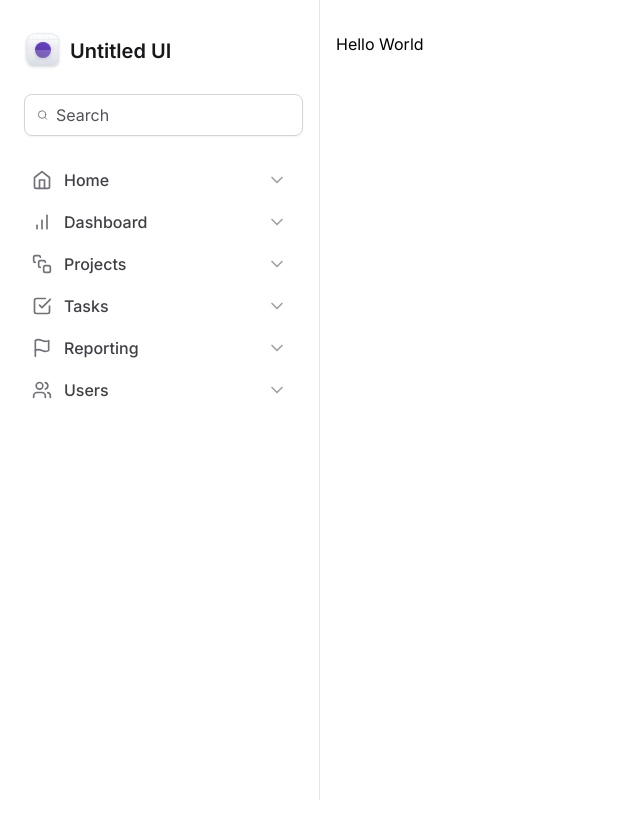
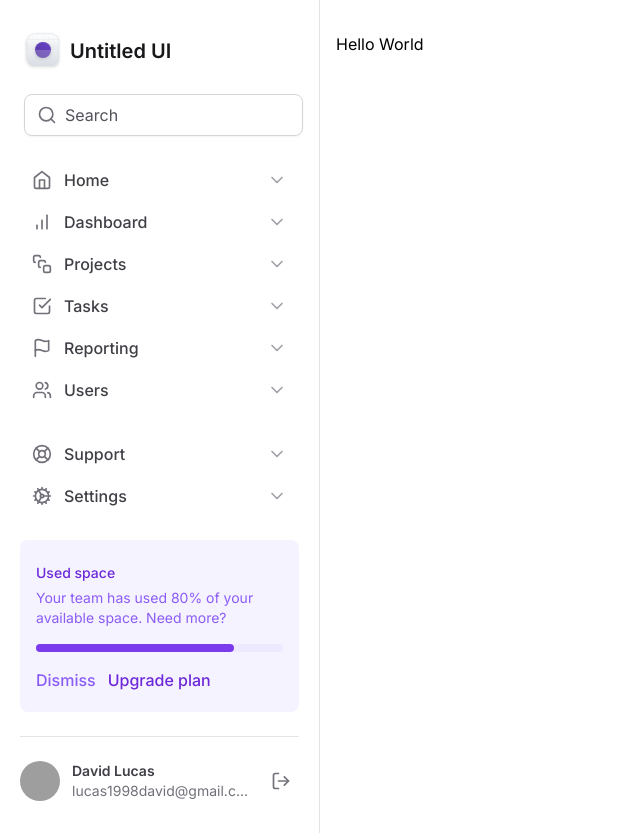
Before and after one commit to thereallucas98/tailwind-dashboard, a Next.js app: page / in a window 1280 px wide. Shown: the whole page, without its empty margins (0-640 px from the left). Before the commit the page ends 800 px from the top, so only its background shows below. Built offline with nearby package versions, Linux system fonts and the light colour scheme; grey boxes are pictures that could not be loaded.

Commit message:
finished sidebar

```diff
--- /dev/null
+++ b/src/components/Input.tsx
@@ -0,0 +1,29 @@
+import { ComponentProps } from 'react'
+
+type InputPrefixProps = ComponentProps<'div'>
+
+export function Prefix(props: InputPrefixProps) {
+  return <div {...props} />
+}
+
+type InputControlProps = ComponentProps<'input'>
+
+export function Control(props: InputControlProps) {
+  return (
+    <input
+      className="flex-1 border-0 bg-transparent p-0 text-zinc-900 placeholder-zinc-600"
+      {...props}
+    />
+  )
+}
+
+type InputRootProps = ComponentProps<'div'>
+
+export function Root(props: InputRootProps) {
+  return (
+    <div
+      className="mx-1 flex w-full items-center gap-2 rounded-lg border border-zinc-300 px-3 py-2 shadow-sm"
+      {...props}
+    />
+  )
+}
--- a/src/components/Sidebar/MainNavigation/index.tsx
+++ /dev/null
@@ -1,23 +0,0 @@
-import {
-  BarChart,
-  CheckSquare,
-  Flag,
-  Home,
-  SquareStack,
-  Users,
-} from 'lucide-react'
-
-import { NavItem } from './NavItem'
-
-export function MainNavigation() {
-  return (
-    <nav className="space-y-0.5">
-      <NavItem title="Home" icon={Home} />
-      <NavItem title="Dashboard" icon={BarChart} />
-      <NavItem title="Projects" icon={SquareStack} />
-      <NavItem title="Tasks" icon={CheckSquare} />
-      <NavItem title="Reporting" icon={Flag} />
-      <NavItem title="Users" icon={Users} />
-    </nav>
-  )
-}
--- /dev/null
+++ b/src/components/Sidebar/Profile.tsx
@@ -0,0 +1,22 @@
+import { LogOut } from 'lucide-react'
+
+export function Profile() {
+  return (
+    <div className="grid-cols-profile grid items-center gap-3">
+      <img
+        src="https://github.com/thereallucas98.png"
+        className="h-10 w-10 rounded-full"
+        alt=""
+      />
+      <div className="flex flex-col truncate">
+        <span className="text-sm font-semibold text-zinc-700">David Lucas</span>
+        <span className="truncate text-sm text-zinc-500">
+          lucas1998david@gmail.com
+        </span>
+      </div>
+      <button type="button" className="ml-auto rounded-md p-2 hover:bg-zinc-50">
+        <LogOut className="h-5 w-5 text-zinc-500" />
+      </button>
+    </div>
+  )
+}
--- /dev/null
+++ b/src/components/Sidebar/UsedSpaceWidget.tsx
@@ -0,0 +1,44 @@
+import { Cog, LifeBuoy } from 'lucide-react'
+
+import { NavItem } from './NavItem'
+
+export function UseSpaceWidget() {
+  return (
+    <div className="mt-auto flex flex-col gap-6">
+      <nav className="space-y-0.5">
+        <NavItem title="Support" icon={LifeBuoy} />
+        <NavItem title="Settings" icon={Cog} />
+      </nav>
+
+      <div className="flex flex-col gap-4 rounded-lg bg-violet-50 px-4 py-5">
+        <div className="space-y-1">
+          <span className="text-sm/5 font-medium text-violet-700">
+            Used space
+          </span>
+          <p className="text-sm/5 text-violet-500">
+            Your team has used 80% of your available space. Need more?
+          </p>
+        </div>
+
+        <div className="h2 rounded-full bg-violet-100">
+          <div className="h-2 w-4/5 rounded-full bg-violet-600" />
+        </div>
+
+        <div className="space-x-3">
+          <button
+            type="button"
+            className="text-small font-medium text-violet-500 hover:text-violet-700"
+          >
+            Dismiss
+          </button>
+          <button
+            type="button"
+            className="text-small font-medium text-violet-700 hover:text-violet-900"
+          >
+            Upgrade plan
+          </button>
+        </div>
+      </div>
+    </div>
+  )
+}
--- a/src/components/Sidebar/index.tsx
+++ b/src/components/Sidebar/index.tsx
@@ -1,20 +1,43 @@
-import { Search } from 'lucide-react'
+import {
+  BarChart,
+  CheckSquare,
+  Flag,
+  Home,
+  Search,
+  SquareStack,
+  Users,
+} from 'lucide-react'
+
+import * as Input from '@/components/Input'
+
 import { Logo } from './Logo'
-import { MainNavigation } from './MainNavigation'
+import { NavItem } from './NavItem'
+import { UseSpaceWidget } from './UsedSpaceWidget'
+import { Profile } from './Profile'
 
 export function Sidebar() {
   return (
-    <aside className="space-y-6 border-r border-zinc-200 px-5 py-8">
+    <aside className="flex flex-col gap-6 border-r border-zinc-200 px-5 py-8">
       <Logo />
-      <div className="mx-1 flex w-full items-center gap-2 rounded-lg border border-zinc-300 px-3 py-2 shadow-sm">
-        <Search className="h-5 w-5 text-zinc-500" />
-        <input
-          type="text"
-          placeholder="Search"
-          className="border-o flex-1 bg-transparent p-0 text-zinc-900 placeholder-zinc-600"
-        />
-      </div>
-      <MainNavigation />
+      <Input.Root>
+        <Input.Prefix>
+          <Search className="h5 w-5 text-zinc-500" />
+        </Input.Prefix>
+        <Input.Control placeholder="Search" />
+      </Input.Root>
+      <nav className="space-y-0.5">
+        <NavItem title="Home" icon={Home} />
+        <NavItem title="Dashboard" icon={BarChart} />
+        <NavItem title="Projects" icon={SquareStack} />
+        <NavItem title="Tasks" icon={CheckSquare} />
+        <NavItem title="Reporting" icon={Flag} />
+        <NavItem title="Users" icon={Users} />
+      </nav>
+
+      <UseSpaceWidget />
+
+      <div className="h-px bg-zinc-200" />
+      <Profile />
     </aside>
   )
 }
--- a/tailwind.config.ts
+++ b/tailwind.config.ts
@@ -6,6 +6,7 @@
     extend: {
       gridTemplateColumns: {
         app: 'minmax(18rem, 20rem) 1fr',
+        profile: 'max-content 1fr max-content',
       },
       maxWidth: {
         app: '700px',
```
Also changed, not shown: src/components/Sidebar/NavItem.tsx (renamed from src/components/Sidebar/MainNavigation/NavItem.tsx).
